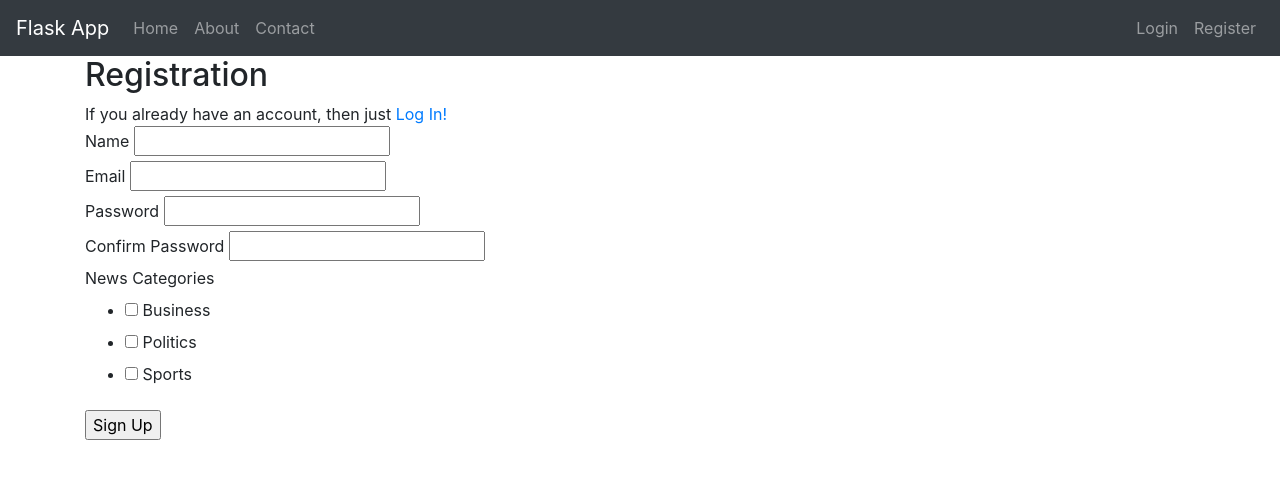
After one commit to shinmm/news-togo, a Flask app: page /register in a window 1280 px wide. The commit adds this page. Shown: the top 479 px of the page. Run offline with Flask 2, Linux system fonts and the light colour scheme; some libraries are stand-ins or nearby versions.

Commit message:
add user registration, logout

```diff
--- a/app/forms.py
+++ b/app/forms.py
@@ -1,5 +1,5 @@
 from flask_wtf import FlaskForm
-from wtforms import StringField, PasswordField, SubmitField, BooleanField
+from wtforms import StringField, PasswordField, SubmitField, BooleanField, widgets, SelectMultipleField
 from wtforms.validators import DataRequired, Length, Email, EqualTo, ValidationError
 from flask_login import current_user
 
@@ -14,3 +14,29 @@ class LoginForm(FlaskForm):
         useremail = User.query.filter_by(email=email.data).first()
         if useremail is  None:
             raise ValidationError('Email does not exist')
+
+
+class MultiCheckboxField(SelectMultipleField):
+    widget = widgets.ListWidget(prefix_label=False)
+    option_widget = widgets.CheckboxInput()
+
+class RegistrationForm(FlaskForm):
+    string_of_categories = ['Business', 'Politics', 'Sports']
+    options = [(index, val) for index, val in enumerate(string_of_categories)]
+    name = StringField('Name', validators=[DataRequired(), Length(min=2, max=30)])
+    email = StringField('Email', validators=[DataRequired(), Email()])
+    password = PasswordField('Password', validators=[DataRequired()])
+    confirm_password = PasswordField('Confirm Password',
+                                    validators=[DataRequired(), EqualTo('password')])
+    news_preferences = MultiCheckboxField('News Categories', choices=options)
+    submit = SubmitField('Sign Up')
+
+    def validate_user(self, username):
+        user = User.query.filter_by(username=username.data).first()
+        if user is not None:
+            raise ValidationError('Username is taken')
+
+    def validate_email(self, email):
+        user = User.query.filter_by(email=email.data).first()
+        if user is not None:
+            raise ValidationError('Email is taken')
--- a/app/routes.py
+++ b/app/routes.py
@@ -1,8 +1,8 @@
 from app import app,db, bcrypt
-from flask import render_template, url_for, redirect, request
+from flask import render_template, url_for, redirect, request, current_app
 from flask_login import login_user, current_user, logout_user, login_required
 from app.models import User
-from app.forms import LoginForm
+from app.forms import LoginForm, RegistrationForm
 
 
 @app.route('/')
@@ -33,3 +33,30 @@ def login():
             return redirect(url_for('index'))
     print('ass')
     return render_template('login.html', title='Login', form=form)
+
+@app.route("/logout")
+def logout():
+    name= current_user.name
+    logout_user()
+    current_app.logger.info('%s logged out successfully', name)
+    return redirect(url_for('index'))
+
+
+
+@app.route("/register", methods=['GET', 'POST'])
+def register():
+    # if current_user.is_authenticated:
+    #     return redirect(url_for('index'))
+
+    form = RegistrationForm()
+    if form.validate_on_submit():
+        hashed = bcrypt.generate_password_hash(form.password.data).decode('utf-8')
+        #get checkbox inputs and
+        print(form.news_preferences.data)
+        user = User(name=form.name.data, email=form.email.data, password=hashed, news_preferences= "Business,Politics")
+        db.session.add(user)
+        db.session.commit()
+
+        return redirect(url_for('login'))
+
+    return render_template('register.html', title='Register', form=form)
--- a/app/templates/base.html
+++ b/app/templates/base.html
@@ -37,10 +37,25 @@
                     <li class="nav-item">
                         <a href={{ url_for('contact') }} class="nav-link">Contact</a>
                     </li>
+                </ul>
+                {% if current_user.is_authenticated %}
+                <ul class="nav navbar-nav ml-auto justify-content-end">
                     <li class="nav-item">
-                        <a href={{ url_for('login') }} class="nav-link">Login</a>
+                        <a href={{ url_for('logout' )}} class="nav-link">Logout</a>
                     </li>
                 </ul>
+
+                {% else %}
+
+                <ul class="nav navbar-nav ml-auto justify-content-end">
+                    <li class="nav-item">
+                        <a href={{ url_for('login' )}} class="nav-link">Login</a>
+                    </li>
+                    <li class="nav-item">
+                        <a href={{ url_for('register' )}} class="nav-link">Register</a>
+                    </li>
+                </ul>
+                {% endif %}
 
             </div>
         </nav>
@@ -48,7 +63,7 @@
     <div>
       {% if current_user.is_authenticated %}
           <div>
-              <h3>{{ current_user.username }}'s session</h3>
+              <h3>{{ current_user.name }}'s session</h3>
           </div>
       {% endif %}
     </div>
--- /dev/null
+++ b/app/templates/register.html
@@ -0,0 +1,67 @@
+{% extends "base.html" %}
+{% block content %}
+    <div>
+        <h2>Registration</h2>
+    </div>
+    <div>
+        If you already have an account, then just <a href={{ url_for('login') }}>Log In!</a>
+    </div>
+    <!-- Registration Form: -->
+    <div>
+        <form action="" method="post">
+            {{ form.csrf_token }}
+            <div>
+                {{ form.name.label }}
+                {{ form.name }}
+                {% if form.name.errors %}
+                    <div>
+                        {% for error in form.name.errors %}
+                            <span>{{ error }}</span>
+                        {% endfor %}
+                    </div>
+                {% endif %}
+            </div>
+            <div>
+                {{ form.email.label }}
+                {{ form.email }}
+                {% if form.email.errors %}
+                    <div>
+                        {% for error in form.email.errors %}
+                            <span>{{ error }}</span>
+                        {% endfor %}
+                    </div>
+                {% endif %}
+            </div>
+            <div>
+                {{ form.password.label }}
+                {{ form.password }}
+                {% if form.password.errors %}
+                    <div>
+                        {% for error in form.password.errors %}
+                            <span>{{ error }}</span>
+                        {% endfor %}
+                    </div>
+                {% endif %}
+            </div>
+            <div>
+                {{ form.confirm_password.label }}
+                {{ form.confirm_password }}
+                {% if form.confirm_password.errors %}
+                    <div>
+                        {% for error in form.confirm_password.errors %}
+                            <span>{{ error }}</span>
+                        {% endfor %}
+                    </div>
+                {% endif %}
+            </div>
+            <div>
+                {{ form.news_preferences.label }}
+                {{ form.news_preferences }}
+            </div>
+            <div>
+                {{ form.submit }}
+            </div>
+        </form>
+    </div>
+
+{% endblock %}
```
Also changed, not shown: app/users.db.
